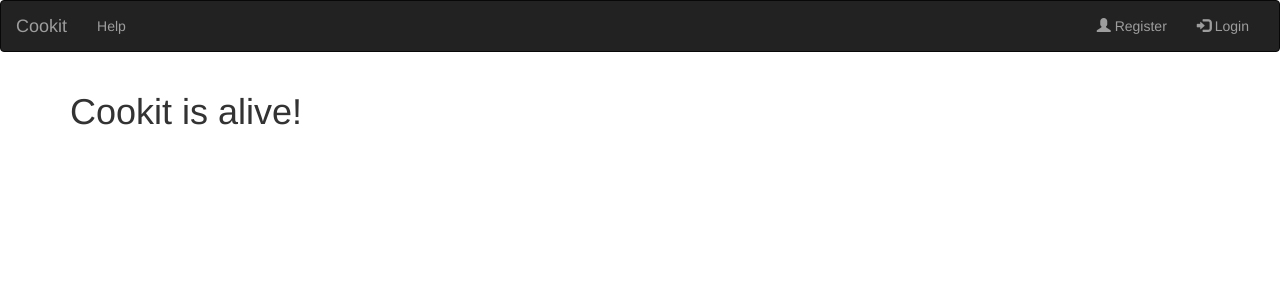
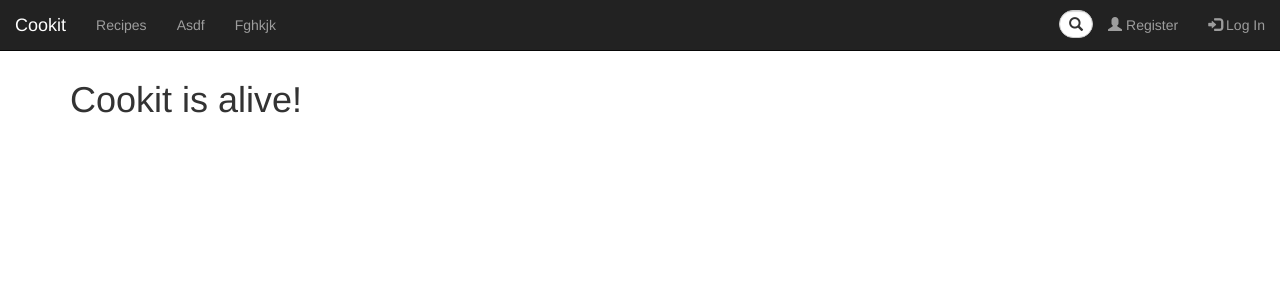
Before and after one commit to Tatsi/Cookit, a Django app: page / in a window 1280 px wide. Shown: the top 300 px of the page. Run offline with Django 3.2, Linux system fonts and the light colour scheme; some libraries are stand-ins or nearby versions.

Commit message:
Added some things and styling to navbar

```diff
--- a/cookit/settings.py
+++ b/cookit/settings.py
@@ -14,6 +14,7 @@ import os
 
 # Build paths inside the project like this: os.path.join(BASE_DIR, ...)
 BASE_DIR = os.path.dirname(os.path.dirname(os.path.abspath(__file__)))
+PROJECT_ROOT = os.path.abspath(os.path.dirname(__file__))
 
 
 # Quick-start development settings - unsuitable for production
@@ -119,6 +120,9 @@ USE_TZ = True
 # https://docs.djangoproject.com/en/1.10/howto/static-files/
 
 STATIC_URL = '/static/'
+STATICFILES_DIRS = (
+    os.path.join(PROJECT_ROOT, 'static'),
+)
 
 # Custom settings
 
--- /dev/null
+++ b/cookit/static/styles.css
@@ -0,0 +1,31 @@
+body {
+  padding-top: 60px; }
+
+.form-group.desktop-search {
+  margin-top: 10px;
+  margin-bottom: 0;
+  width: 34px;
+  height: 28px;
+  background-color: #fff;
+  box-shadow: 0 1px 1px rgba(0, 0, 0, 0.075) inset;
+  border-radius: 20px;
+  border: 1px solid #ccc;
+  transition: all 0.35s, border-radius 0s; }
+  .form-group.desktop-search:hover {
+    width: 250px; }
+  .form-group.desktop-search input {
+    padding-right: 20px;
+    height: 28px;
+    border: 0 none;
+    background: transparent; }
+  .form-group.desktop-search span.glyphicon-search {
+    position: absolute;
+    right: 10px;
+    top: 17px; }
+
+.input-group.mobile-search input {
+  border-radius: 0; }
+.input-group.mobile-search button {
+  border-radius: 0; }
+
+/*# sourceMappingURL=styles.css.map */
--- /dev/null
+++ b/cookit/static/styles.scss
@@ -0,0 +1,41 @@
+body {
+  padding-top: 60px;
+}
+
+// Expanding search input
+.form-group.desktop-search {
+	margin-top: 10px;
+	margin-bottom: 0;
+	width: 34px;
+	height: 28px;
+	background-color: #fff;
+	box-shadow: 0 1px 1px rgba(0, 0, 0, 0.075) inset;
+	border-radius: 20px;
+	border: 1px solid #ccc;
+	transition: all 0.35s, border-radius 0s;
+
+	&:hover {
+		width: 250px;
+	}
+
+	input {
+		padding-right: 20px;
+		height: 28px;
+		border: 0 none;
+		background: transparent;
+	}
+	span.glyphicon-search {
+		position: absolute;
+		right: 10px;
+		top: 17px;
+	}
+}
+
+.input-group.mobile-search {
+	input {
+		border-radius: 0;
+	}
+	button {
+		border-radius: 0;
+	}
+}
--- a/main/templates/base/base.html
+++ b/main/templates/base/base.html
@@ -1,4 +1,4 @@
-{% load staticfiles %}
+{% load static %}
 <!DOCTYPE html>
 <html>
 	<head>
@@ -6,8 +6,10 @@
 		<meta charset="utf-8">
 		<meta name="viewport" content="width=device-width, initial-scale=1">
 		<link rel="stylesheet" type="text/css" href="https://maxcdn.bootstrapcdn.com/bootstrap/3.3.7/css/bootstrap.min.css">
-	  	<script src="https://ajax.googleapis.com/ajax/libs/jquery/1.11.3/jquery.min.js"></script>
+		<link href="{% static 'styles.css' %}" rel="stylesheet" type="text/css" />
+		<script src="https://ajax.googleapis.com/ajax/libs/jquery/1.11.3/jquery.min.js"></script>
 		<script src="https://maxcdn.bootstrapcdn.com/bootstrap/3.3.7/js/bootstrap.min.js"></script>
+		<script src="https://use.fontawesome.com/2483007207.js"></script>
 	</head>
 	<body>
 		{% include "base/navbar.html" %}
--- a/main/templates/base/navbar.html
+++ b/main/templates/base/navbar.html
@@ -1,4 +1,4 @@
-<nav class="navbar navbar-inverse">
+<nav class="navbar navbar-inverse navbar-fixed-top">
 	<div class="container-fluid">
 		<div class="navbar-header">
 			<button type="button" class="navbar-toggle" data-toggle="collapse" data-target="#myNavbar">
@@ -10,15 +10,52 @@
 		</div>
 		<div class="collapse navbar-collapse" id="myNavbar">
 			<ul class="nav navbar-nav">
-				<li><a href="/">Help</a></li>
+				<li><a href="/">Recipes</a></li>
+				<li><a href="/">Asdf</a></li>
+				<li><a href="/">Fghkjk</a></li>
 			</ul>
 			<ul class="nav navbar-nav navbar-right">
+				<!-- for desktop view -->
+				<li class="hidden-xs">
+					<form action="">
+						<div class="form-group desktop-search">
+							<input type="text" class="form-control" placeholder="Search" />
+							<span class="glyphicon glyphicon-search"></span>
+						</div>
+					</form>
+				</li>
+				<!-- for mobile view -->
+				<li class="visible-xs">
+					<form action="">
+						<div class="input-group mobile-search">
+							<input type="text" class="form-control" placeholder="Search" />
+							<div class="input-group-btn">
+								<button class="btn btn-default"><i class="glyphicon glyphicon-search"></i></button>
+							</div>
+						</div>
+					</form>
+				</li>
 				{% if not user.is_authenticated %}
 					<li><a href="{% url 'register' %}"><span class="glyphicon glyphicon-user"></span> Register</a></li>
-					<li><a href="{% url 'login' %}"><span class="glyphicon glyphicon-log-in"></span> Login</a></li>
+					<li><a href="{% url 'login' %}"><span class="glyphicon glyphicon-log-in"></span> Log In</a></li>
 				{% else %}
-					<li><a href="" id="navBarUsername">{{user.username}}</a></li>
-					<li><a href="{% url 'logout' %}"><span class="glyphicon glyphicon-log-out"></span> Logout</a></li>
+					<!-- for desktop view -->
+					<li class="dropdown hidden-xs">
+						<a href="/" class="dropdown-toggle" data-toggle="dropdown" role="button">
+							<span><i class="glyphicon glyphicon-user fa-lg"></i></span>
+						</a>
+						<ul class="dropdown-menu">
+							<li><a href="" id="navBarUsername"><strong>{{user.username}}</strong></a></li>
+							<li><a href="{% url 'logout' %}"><span class="glyphicon glyphicon-log-out"></span> Log Out</a></li>
+						</ul>
+					</li>
+					<!-- for mobile view -->
+					<li class="visible-xs">
+						<a href="" id="navBarUsername"><strong>{{user.username}}</strong></a>
+					</li>
+					<li class="visible-xs">
+						<a href="{% url 'logout' %}"><span class="glyphicon glyphicon-log-out"></span> Log Out</a>
+					</li>
 				{% endif %}
 			</ul>
 		</div>
```
Also changed, not shown: 2 other files.
